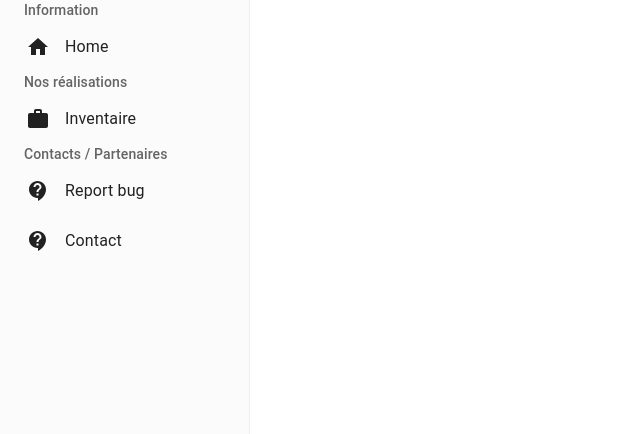
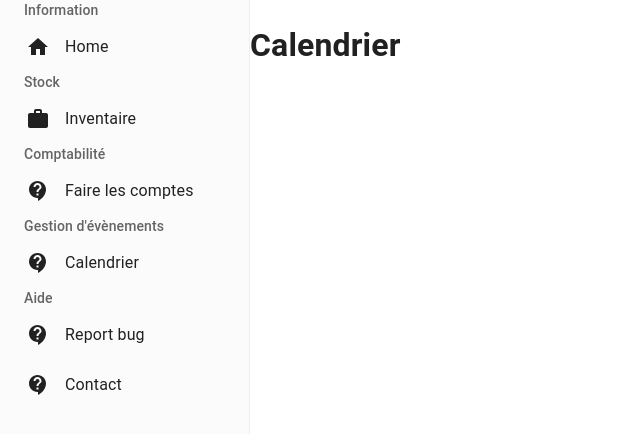
Before and after one commit to InnovaTech-Solution/association, a React (Create React App) app in the folder Front/: page /calendrier in a window 1280 px wide. Shown: the top 434 px of the page, without its empty margins (0-640 px from the left). Built offline with nearby package versions, Linux system fonts and the light colour scheme.

Commit message:
[+] add new section in sidebar

```diff
--- a/Front/src/Component/Headers/SideBar.jsx
+++ b/Front/src/Component/Headers/SideBar.jsx
@@ -41,7 +41,7 @@ const SidebarCustom = () => {
                 />
 
                 <Typography variant="subtitle2" color="textSecondary" sx={{pl: 3}}>
-                    Nos réalisations
+                    Stock
                 </Typography>
 
                 <Item
@@ -49,10 +49,24 @@ const SidebarCustom = () => {
                     title="Inventaire"
                     to="/inventory"
                 />
-
-
                 <Typography variant="subtitle2" color="textSecondary" sx={{pl: 3}}>
-                    Contacts / Partenaires
+                    Comptabilité
+                </Typography>
+                <Item
+                    icon={<ContactIcon/>}
+                    title="Faire les comptes"
+                    to="/comptabilite"
+                />
+                <Typography variant="subtitle2" color="textSecondary" sx={{pl: 3}}>
+                    Gestion d'évènements
+                </Typography>
+                <Item
+                    icon={<ContactIcon/>}
+                    title="Calendrier"
+                    to="/calendrier"
+                />
+                <Typography variant="subtitle2" color="textSecondary" sx={{pl: 3}}>
+                    Aide
                 </Typography>
                 <Item
                     icon={<ContactIcon/>}
--- a/Front/src/Layout/Main.jsx
+++ b/Front/src/Layout/Main.jsx
@@ -5,6 +5,8 @@ import Inventory from '../Pages/Inventory';
 import Report from '../Pages/Report';
 import Contact from '../Pages/Contact';
 import Sidebar from "../Component/Headers/SideBar";
+import Calendrier from "../Pages/Calendrier";
+import Comptabilite from "../Pages/Comptabilite";
 import {Box} from "@mui/material";
 
 export default function Main() {
@@ -20,6 +22,8 @@ export default function Main() {
                         <Route path="/inventory" element={<Inventory/>}/>
                         <Route path="/report" element={<Report/>}/>
                         <Route path="/contact" element={<Contact/>}/>
+                        <Route path="/calendrier" element={<Calendrier/>}/>
+                        <Route path="/comptabilite" element={<Comptabilite/>}/>
                     </Routes>
                 </div>
             </Box>
--- /dev/null
+++ b/Front/src/Pages/Calendrier.jsx
@@ -0,0 +1,7 @@
+export default function Calendrier() {
+    return (
+        <div>
+            <h1>Calendrier</h1>
+        </div>
+    )
+}
--- /dev/null
+++ b/Front/src/Pages/Comptabilite.jsx
@@ -0,0 +1,7 @@
+export default function Calendrier() {
+    return (
+        <div>
+            <h1>Comptabilité</h1>
+        </div>
+    )
+}
```
